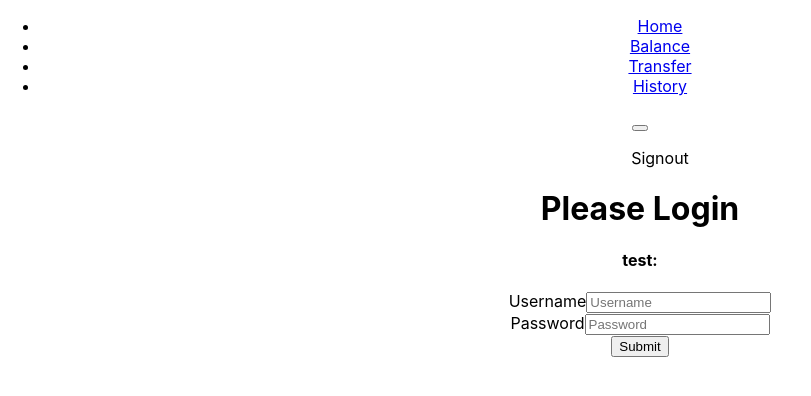
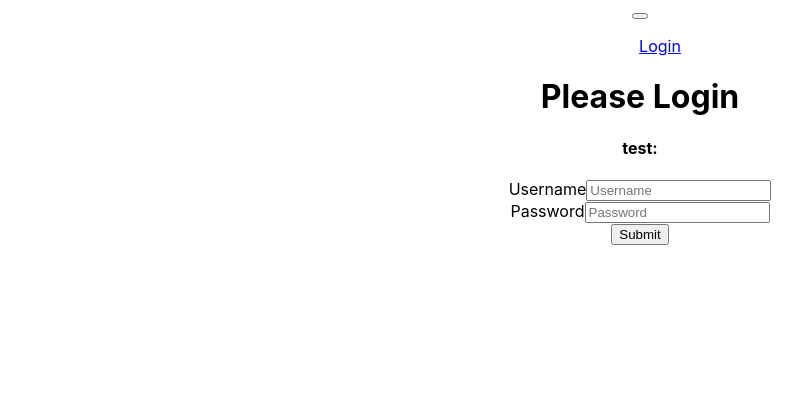
Before and after one commit to Chianwooi/TT4_Group18, a React (Create React App) app: page / in a window 1280 px wide. Shown: the top 396 px of the page, without its empty margins (0-811 px from the left). Built offline with nearby package versions, Linux system fonts and the light colour scheme.

Commit message:
conditional navbar

```diff
--- a/src/components/Navbar.js
+++ b/src/components/Navbar.js
@@ -4,6 +4,10 @@ import { Collapse, Nav, Navbar, NavbarToggler, NavItem, NavLink } from 'reactstr
 export default function Header() {
     const [isOpen, setIsOpen] = useState(false);
     const toggle = () => setIsOpen(!isOpen);
+
+    const user = localStorage.getItem('user')
+    console.log("dhsnd", user);
+
 
     function logout() {
         console.log('Clicked')
@@ -13,6 +17,8 @@ export default function Header() {
 
     return (
         <>
+        {user != null ?
+
             <Navbar color="dark" dark expand="md" className="px-2">
                 <Nav className="me-auto" navbar>
                         <NavItem>
@@ -37,6 +43,20 @@ export default function Header() {
                 </Collapse>
 
               </Navbar>
-        </>
+
+          :
+          <Navbar color="dark" dark expand="md" className="px-2">
+          <NavbarToggler onClick={toggle}/>
+          <Collapse isOpen={isOpen} navbar>
+              <Nav className="ms-auto" navbar>
+                  <NavLink href='/'> Login</NavLink>
+              </Nav>
+
+          </Collapse>
+
+        </Navbar>
+          }
+          </>
+
     )
 }
```
